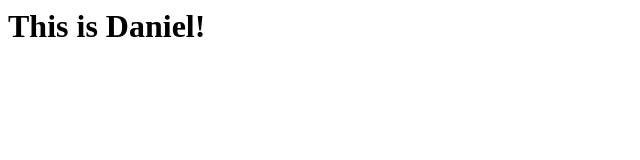
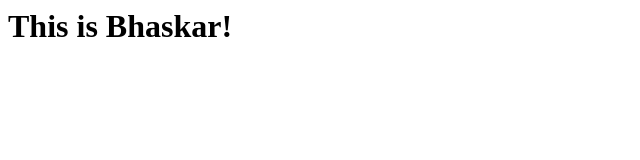
Before and after one commit to benjaminDaniel-tech/Simple-web-Project, a plain HTML site: page index.html in a window 1280 px wide. Shown: the whole page, without its empty margins (0-640 px from the left). Drawn offline with Linux system fonts and the light colour scheme.

Commit message:
Updated index.html

```diff
--- a/index.html
+++ b/index.html
@@ -1,3 +1,4 @@
 <body>
-<h1>This is Daniel!<h1/>
+<h1>This is Bhaskar!<h1/>
+
 <body/>
```
